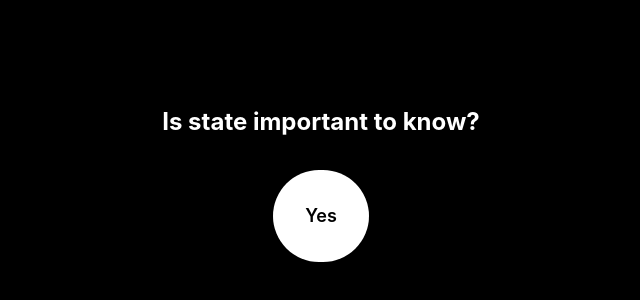
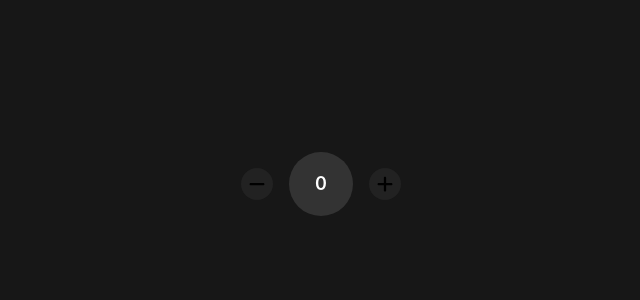
Before and after one commit to vrajeshvadi/learning-react, a React (Create React App) app: page / in a window 1280 px wide. Shown: the part 216-516 px from the top of the page, without its empty margins (319-959 px from the left). Built offline with nearby package versions, Linux system fonts and the light colour scheme; the HTML template or start-up script is replaced by a standard one.

Commit message:
learn stat with number value

```diff
--- a/src/components/Important.jsx
+++ b/src/components/Important.jsx
@@ -1,19 +1,28 @@
 import React from 'react';
+import { ReactComponent as Minus } from './minus_solid.svg';
+import { ReactComponent as Plus } from './plus_solid.svg';
 
 export default function Important() {
-  const [ans, setAns] = React.useState(true);
-  function toggle() {
-    setAns((prev) => (prev = !prev));
+  const [count, setCount] = React.useState(0);
+
+  function add() {
+    setCount((prev) => prev + 1);
   }
-  let yesNo = ans ? 'Yes' : 'No';
+
+  function substract() {
+    setCount((prev) => prev - 1);
+  }
+
   return (
-    <div className='h-[100vh] bg-black flex flex-col justify-center items-center'>
-      <h1 className='text-white text-2xl font-bold m-4'>Is state important to know?</h1>
-      <div
-        className='bg-white  text-lg font-semibold p-8 m-4 rounded-full cursor-pointer'
-        onClick={toggle}
-      >
-        {yesNo}
+    <div className='h-[100vh] bg-dark-primary flex justify-center items-center'>
+      <div className='w-8 h-8 flex items-center justify-center bg-dark-secondary text-white rounded-full cursor-pointer' onClick={substract}>
+        <Minus width='1rem' fill='currentColor' />
+      </div>
+      <div className='w-16 h-16 bg-dark-surface text-dark-text text-lg font-semibold m-4 rounded-full flex items-center justify-center'>
+        {count}
+      </div>
+      <div className='w-8 h-8 flex items-center justify-center bg-dark-secondary text-white rounded-full cursor-pointer' onClick={add}>
+        <Plus width={'1rem'} fill='currentColor' />
       </div>
     </div>
   );
--- a/tailwind.config.js
+++ b/tailwind.config.js
@@ -1,6 +1,14 @@
 module.exports = {
   content: ['./src/components/*.jsx'],
   theme: {
+    colors: {
+      dark: {
+        primary: '#171717',
+        secondary: '#222',
+        surface: '#333',
+        text: '#fff',
+      },
+    },
     extend: {},
   },
   plugins: [],
```
Also changed, not shown: src/components/minus_solid.svg (added), src/components/plus_solid.svg (added).
